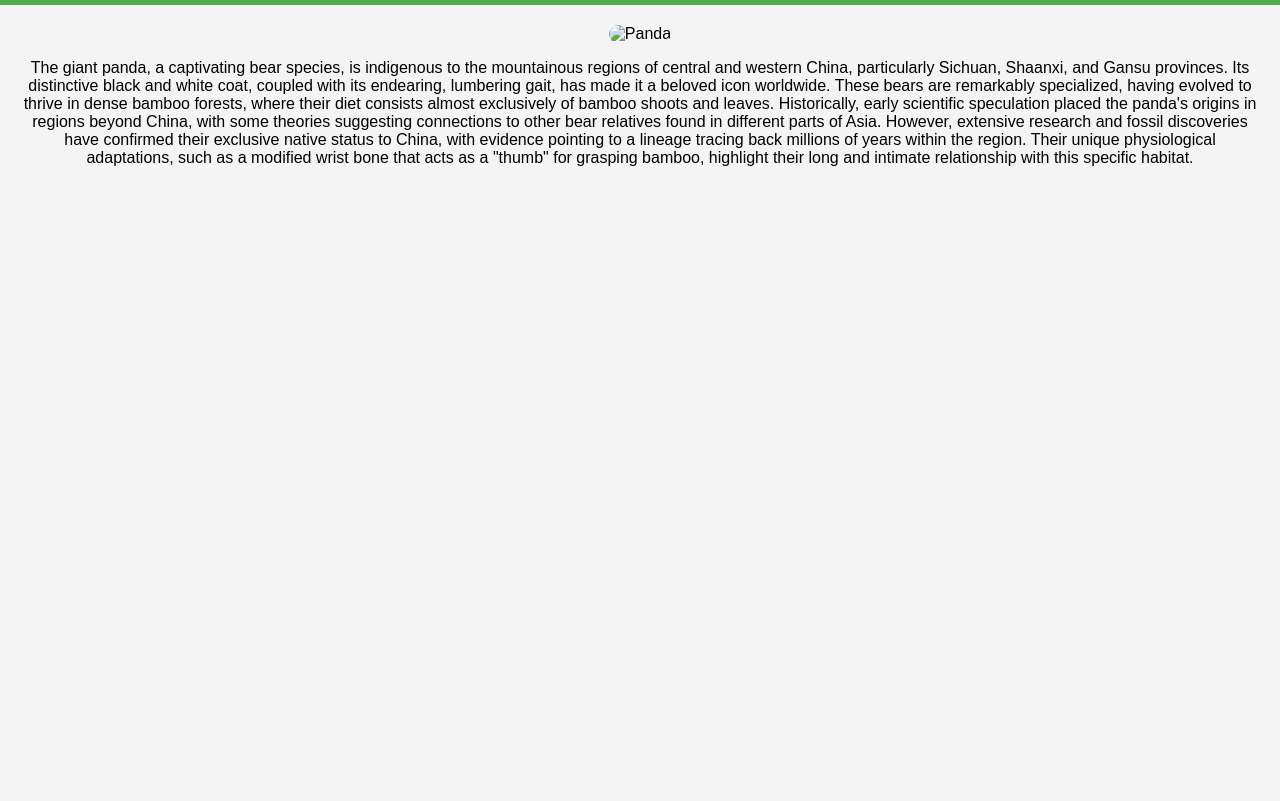
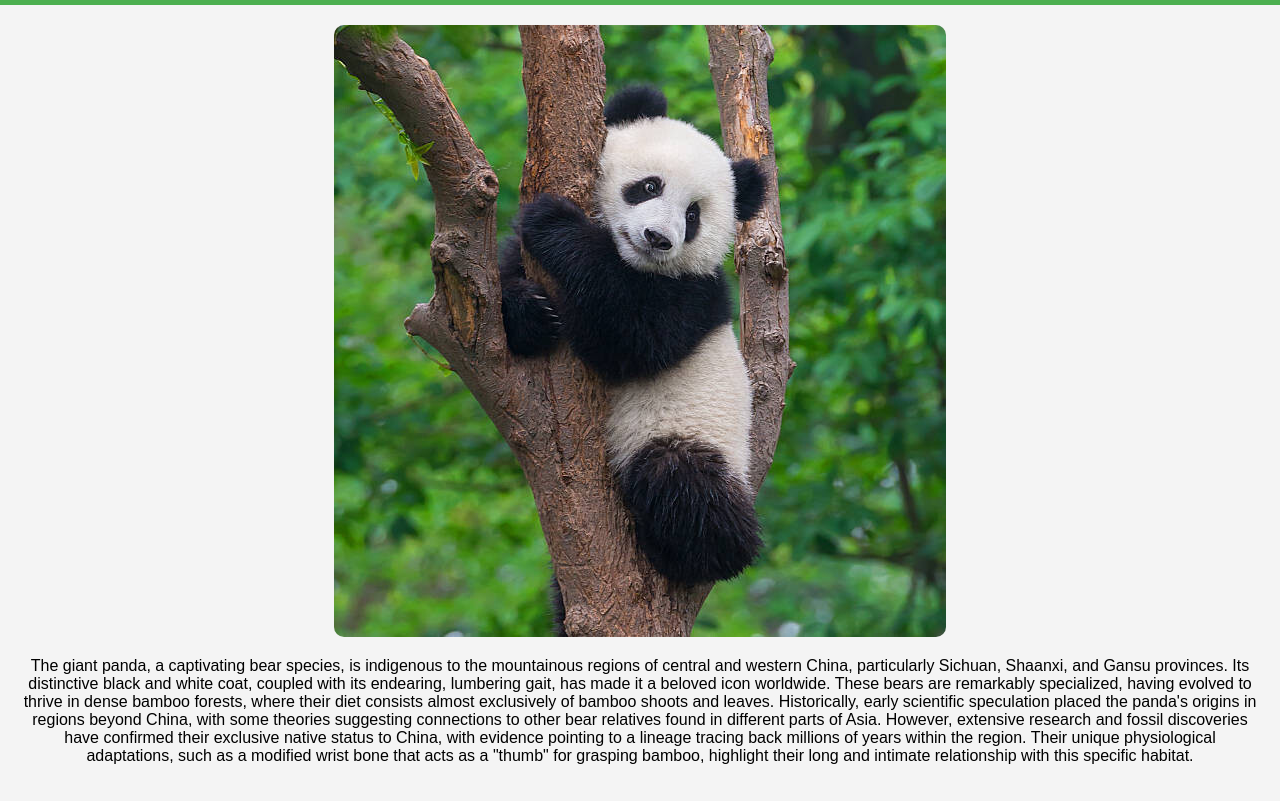
Before and after one commit to lghumman/zoo-website, a plain HTML site: page panda.html in a window 1280 px wide. Shown: the part 182-983 px from the top of the page. Before the commit the page ends 800 px from the top, so only its background shows below. Drawn offline with Linux system fonts and the light colour scheme.

Commit message:
Update panda.html

```diff
--- a/panda.html
+++ b/panda.html
@@ -13,7 +13,7 @@
         <nav><a href="index.html">Back to Home</a></nav>
     </header>
     <main>
-        <img src="panda.jpg" alt="Panda">
+        <img src="images/panda.jpg" alt="Panda">
         <p>The giant panda, a captivating bear species, is indigenous to the mountainous regions of central and western China, particularly Sichuan, Shaanxi, and Gansu provinces. Its distinctive black and white coat, coupled with its endearing, lumbering gait, has made it a beloved icon worldwide. These bears are remarkably specialized, having evolved to thrive in dense bamboo forests, where their diet consists almost exclusively of bamboo shoots and leaves. Historically, early scientific speculation placed the panda's origins in regions beyond China, with some theories suggesting connections to other bear relatives found in different parts of Asia. However, extensive research and fossil discoveries have confirmed their exclusive native status to China, with evidence pointing to a lineage tracing back millions of years within the region. Their unique physiological adaptations, such as a modified wrist bone that acts as a "thumb" for grasping bamboo, highlight their long and intimate relationship with this specific habitat.</p>
     </main>
 </body>
```
